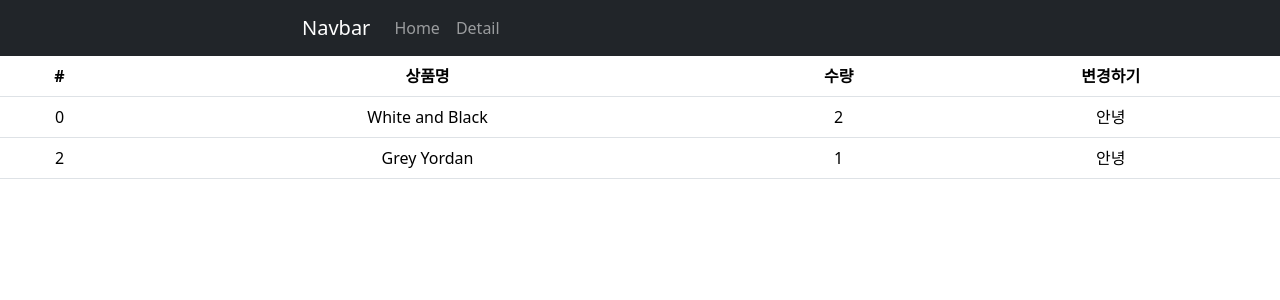
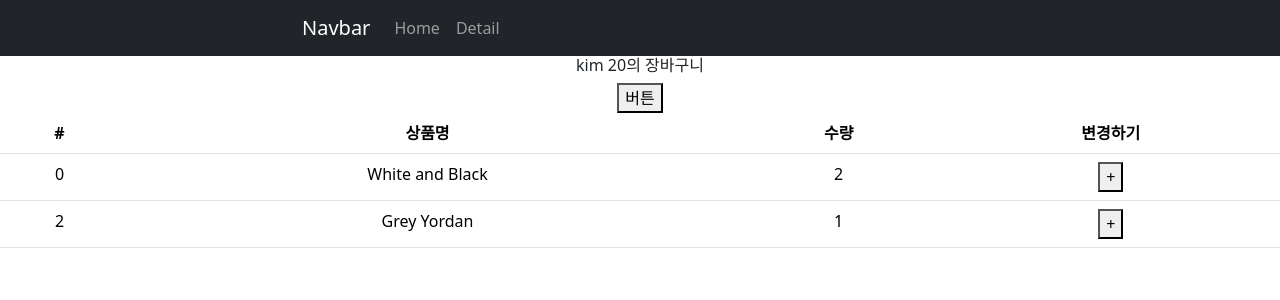
Before and after one commit to jwanp/CodingAppleShop, a React (Create React App) app: page /cart in a window 1280 px wide. Shown: the top 300 px of the page. Built offline with nearby package versions, Linux system fonts and the light colour scheme.

Commit message:
redux3,4 state 보관하고 쓰는법, object,array 일때

```diff
--- a/src/App.js
+++ b/src/App.js
@@ -85,7 +85,7 @@ function Main(props) {
             <div className="container">
                 <div className="row">
                     {shoes.map(function (a, i) {
-                        return <Item shoes={a} />;
+                        return <Item shoes={a} key={i} />;
                     })}
                 </div>
             </div>
--- a/src/routes/Cart.js
+++ b/src/routes/Cart.js
@@ -1,12 +1,26 @@
 import { Table } from 'react-bootstrap';
-import { useSelector } from 'react-redux';
+import { useSelector, useDispatch } from 'react-redux';
+import { changeName, increase } from './../store/userSlice.js';
 
 function Cart() {
-    let cart = useSelector((state) => {
-        return state.cart;
+    let state = useSelector((state) => {
+        return state;
     });
+    let dispatch = useDispatch();
 
     return (
+        <div>
+            <h6>
+                {state.user.name} {state.user.age}의 장바구니
+            </h6>
+            <button
+                onClick={() => {
+                    dispatch(increase(10));
+                }}
+            >
+                버튼
+            </button>
+
             <Table>
                 <thead>
                     <tr>
@@ -16,19 +30,28 @@ function Cart() {
                         <th>변경하기</th>
                     </tr>
                 </thead>
-            {cart.map((a, i) => {
+                <tbody>
+                    {state.cart.map((a, i) => {
                         return (
-                    <tbody>
-                        <tr>
-                            <td>{cart[i].id}</td>
-                            <td>{cart[i].name}</td>
-                            <td>{cart[i].count}</td>
-                            <td>안녕</td>
+                            <tr key={i}>
+                                <td>{state.cart[i].id}</td>
+                                <td>{state.cart[i].name}</td>
+                                <td>{state.cart[i].count}</td>
+                                <td>
+                                    <button
+                                        onClick={() => {
+                                            dispatch(changeName());
+                                        }}
+                                    >
+                                        +
+                                    </button>
+                                </td>
                             </tr>
-                    </tbody>
                         );
                     })}
+                </tbody>
             </Table>
+        </div>
     );
 }
 
--- a/src/store.js
+++ b/src/store.js
@@ -1,9 +1,6 @@
 import { configureStore, createSlice } from '@reduxjs/toolkit';
+import user from './store/userSlice.js';
 
-let user = createSlice({
-    name: 'user',
-    initialState: 'kim',
-});
 let stock = createSlice({
     name: 'stock',
     initialState: [10, 11, 12],
--- /dev/null
+++ b/src/store/userSlice.js
@@ -0,0 +1,16 @@
+import { createSlice } from '@reduxjs/toolkit';
+
+let user = createSlice({
+    name: 'user',
+    initialState: { name: 'kim', age: 20 },
+    reducers: {
+        changeName(state) {
+            state.name = 'Park';
+        },
+        increase(state, action) {
+            state.age += action.payload;
+        },
+    },
+});
+export let { changeName, increase } = user.actions;
+export default user;
```
Lines whose indentation alone changed are shown as unchanged.
